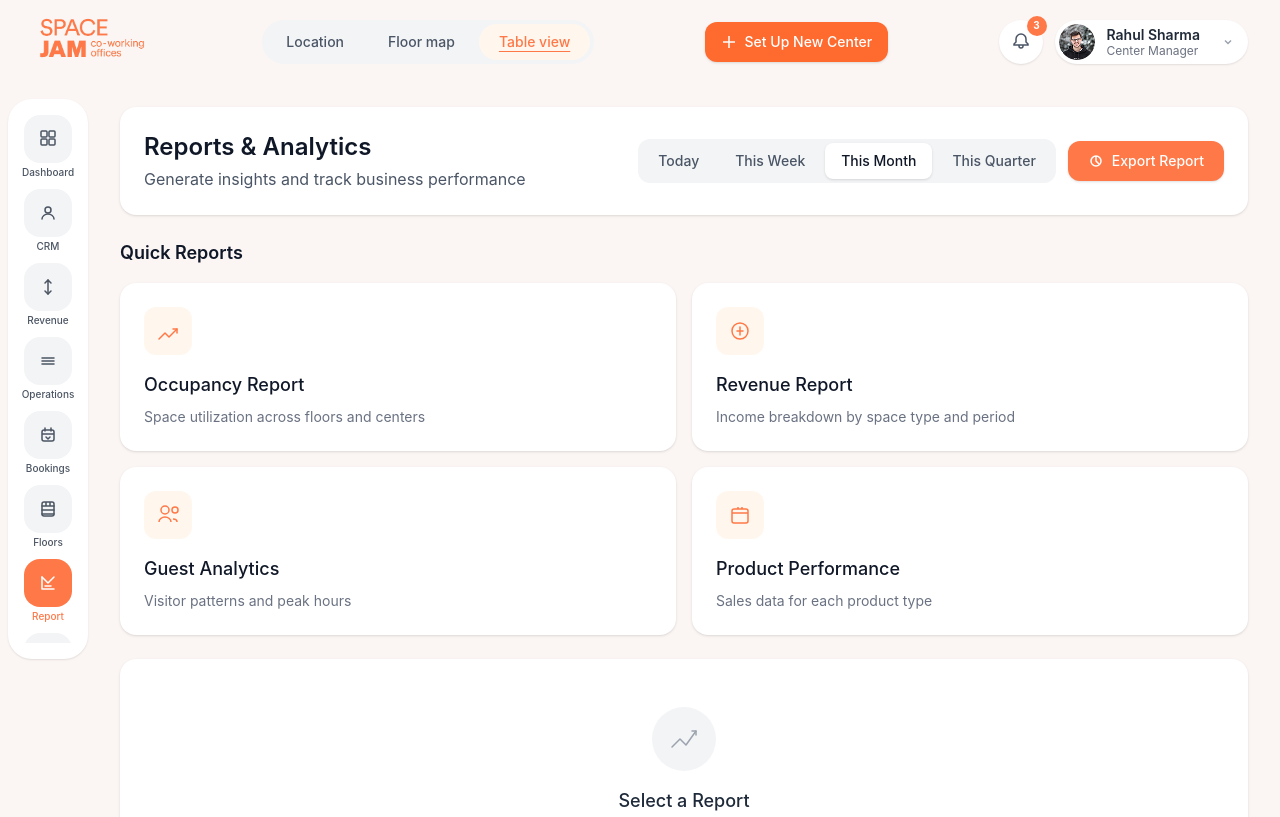
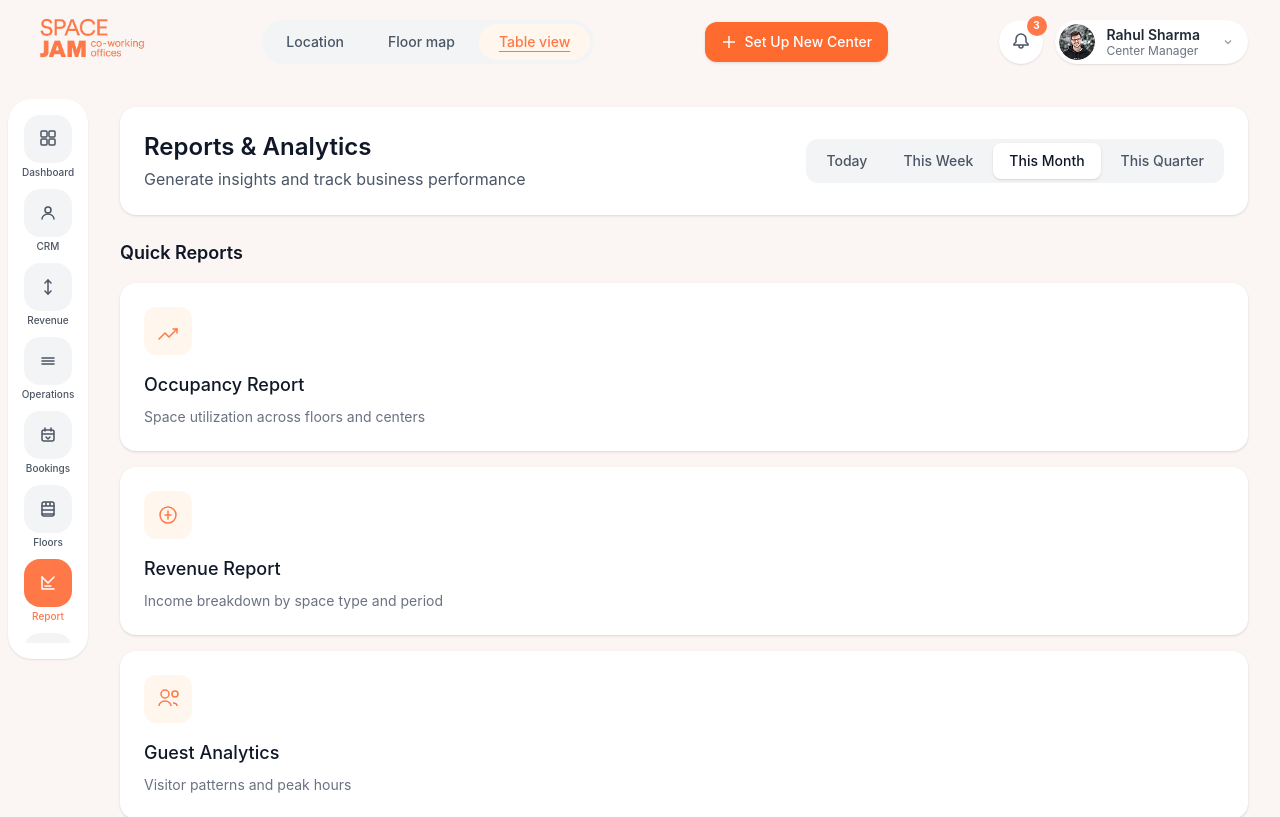
Before and after one commit to AmanVatsSharma/spacejam, a Next.js app in the folder apps/web/: page /dashboard/report in a window 1280 px wide. Shown: the top 817 px of the page. Built offline with nearby package versions, Linux system fonts and the light colour scheme.

Commit message:
feat(web): tighten report page at compact
- main column gap 24 → 12
- Export Report button hidden at compact (period selector still visible)
- quick reports 2-col → 1 col at compact

Co-authored-by: AmanVatsSharma

```diff
--- a/apps/web/src/app/dashboard/report/page.tsx
+++ b/apps/web/src/app/dashboard/report/page.tsx
@@ -72,7 +72,7 @@ export default function ReportPage() {
   };
 
   return (
-    <div className="flex flex-col gap-6">
+    <div className="flex flex-col gap-6 compact:gap-3">
       {/* Page Header */}
       <div className="bg-white rounded-2xl shadow-sm p-6 flex items-center justify-between">
         <div className="flex flex-col gap-1">
@@ -96,7 +96,7 @@ export default function ReportPage() {
               </button>
             ))}
           </div>
-          <button className="flex items-center gap-2 bg-[#FF7847] text-white px-5 py-2.5 rounded-xl font-medium text-sm hover:bg-[#FF6A3D] transition-colors shadow-sm">
+          <button className="hidden compact:flex items-center gap-2 bg-[#FF7847] text-white px-5 py-2.5 rounded-xl font-medium text-sm hover:bg-[#FF6A3D] transition-colors shadow-sm">
             <svg width="16" height="16" viewBox="0 0 16 16" fill="none" stroke="currentColor" strokeWidth="1.5">
               <path d="M8 3V8L11 11" />
               <circle cx="8" cy="8" r="5" />
@@ -109,7 +109,7 @@ export default function ReportPage() {
       {/* Quick Reports Grid */}
       <div>
         <h2 className="text-lg font-semibold text-[#101828] mb-4">Quick Reports</h2>
-        <div className="grid grid-cols-2 gap-4">
+        <div className="grid grid-cols-1 compact:grid-cols-2 gap-4 compact:gap-3">
           {quickReports.map((report, index) => (
             <button
               key={index}
```
